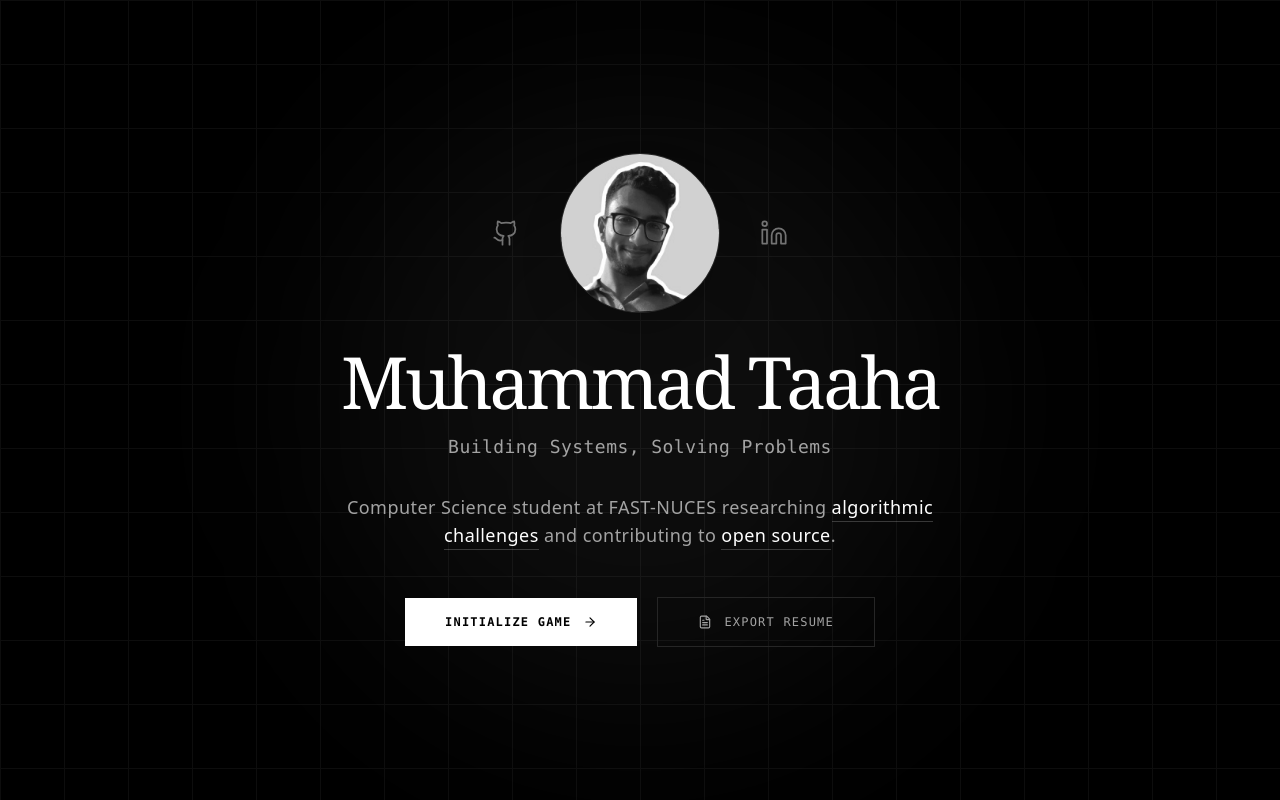
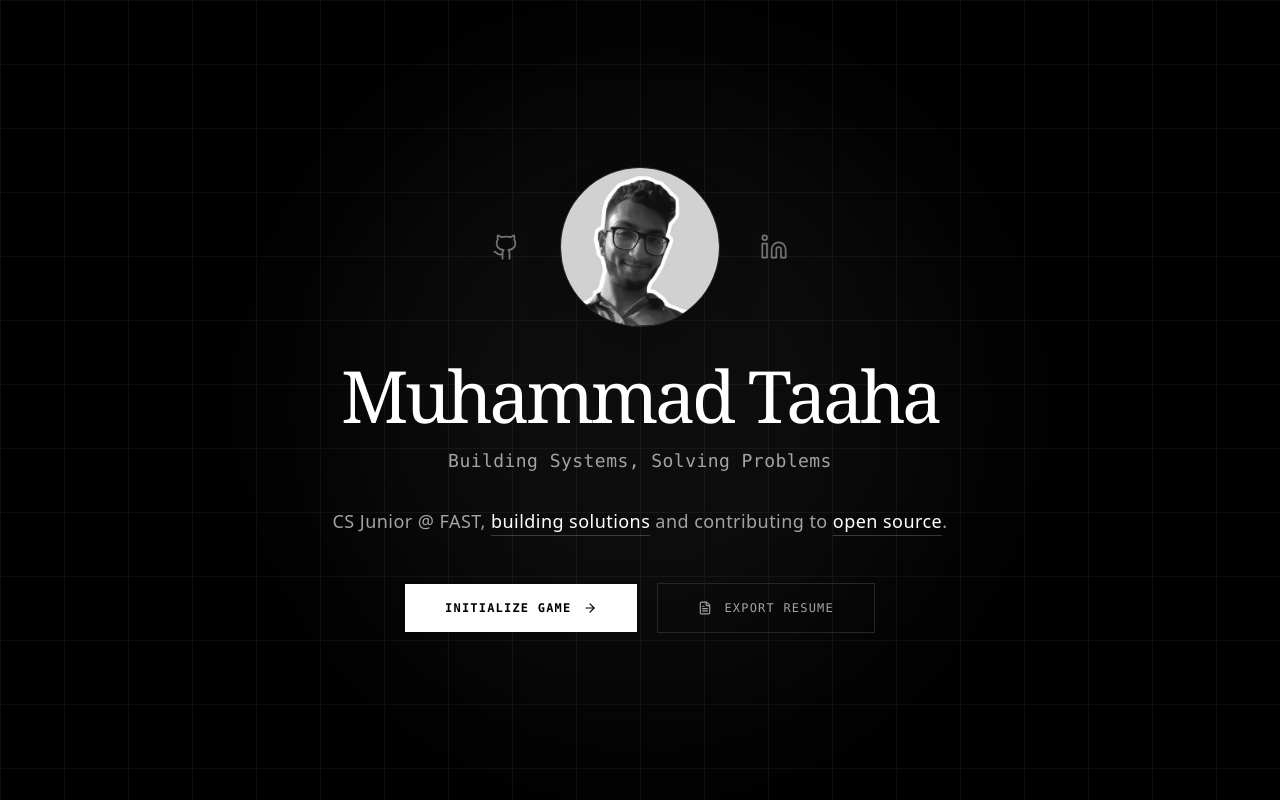
Before and after one commit to taaha-0548/Taaha-s-Portfolio, a React (Vite) app: page / in a window 1280 px wide. Built offline with nearby package versions, Linux system fonts and the light colour scheme; a web font is replaced by a local one.

Commit message:
updated tagline

```diff
--- a/components/LandingPage.tsx
+++ b/components/LandingPage.tsx
@@ -75,7 +75,7 @@ const LandingPage: React.FC<LandingPageProps> = ({ onStart, onOpenResume }) => {
 
                 {/* Value Proposition */}
                 <p className="text-neutral-400 text-sm sm:text-base md:text-lg max-w-2xl font-sans leading-relaxed tracking-wide text-center px-4">
-                Computer Science student at FAST-NUCES researching <span className="text-white border-b border-white/20 pb-0.5">algorithmic challenges</span> and contributing to <span className="text-white border-b border-white/20 pb-0.5">open source</span>.
+                    CS Junior @ FAST, <span className="text-white border-b border-white/20 pb-0.5">building solutions</span> and contributing to <span className="text-white border-b border-white/20 pb-0.5">open source</span>.
                 </p>
 
                 {/* Actions */}
```
Lines whose indentation alone changed are shown as unchanged.
